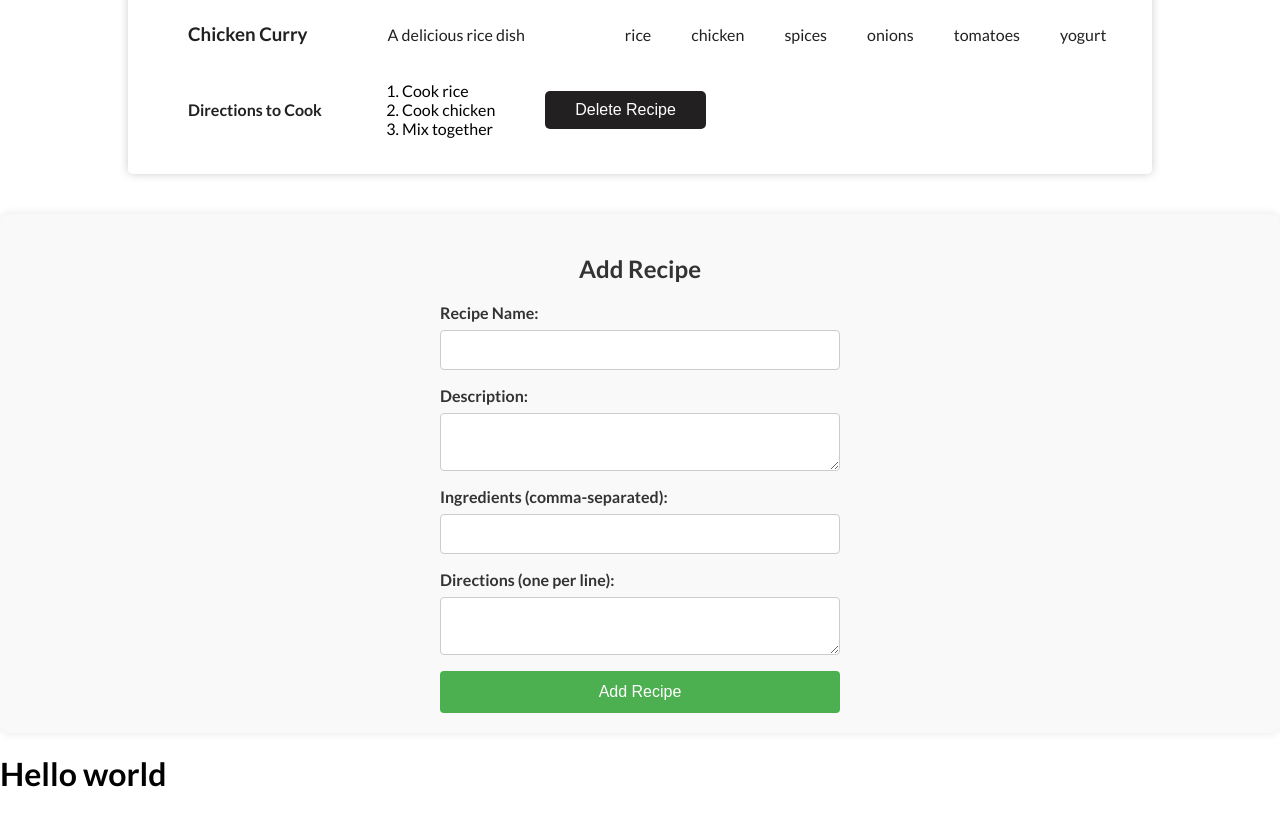
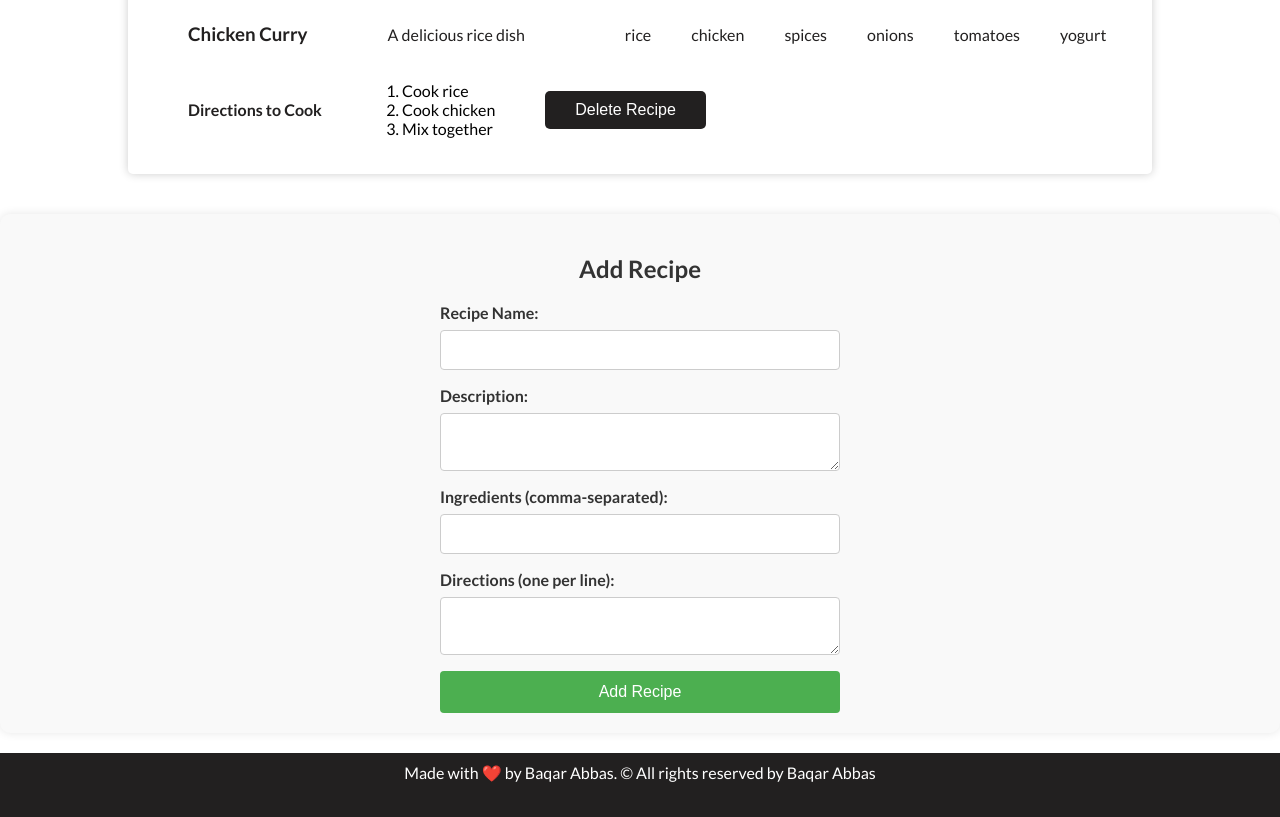
Before and after one commit to baqar-abbas/codeAlpha-recipe-book-website, a website: page index.html in a window 1280 px wide. Shown: the part 1111-1928 px from the top of the page. Drawn offline with Linux system fonts and the light colour scheme.

Commit message:
create footer for the website

```diff
--- a/index.html
+++ b/index.html
@@ -14,7 +14,7 @@
             <li><a href="#home">Home</a></li>
             <li><a href="#recipe-display">Recipes</a></li>
             <li><a href="#add-recipe">Add Recipe</a></li>
-            <li><a href="#">Contact Us</a></li>
+            <li><a href="#recipe-display">Delete Recipe</a></li>
         </ul>
     </div>
     </nav>
@@ -44,7 +44,9 @@
         </form>
     </section>
 </main>
-    <h1>Hello world</h1>
-    <script src="recipe.js"></script>
+<footer>
+    <p class="footer-para">Made with ❤️ by Baqar Abbas. &copy; All rights reserved by Baqar Abbas </p>
+</footer>
+<script src="recipe.js"></script>
 </body>
 </html>
--- a/style.css
+++ b/style.css
@@ -209,6 +209,17 @@ button:hover {
     background-color: #45a049;
 }
 
+footer {
+    background-color:#222020;
+    height: 8vh;
+}
+
+footer p {
+    color: #fff;
+    text-align: center;
+    padding-top: 10px;
+}
+
 
 /* Mobile view css rule set */
 
```
